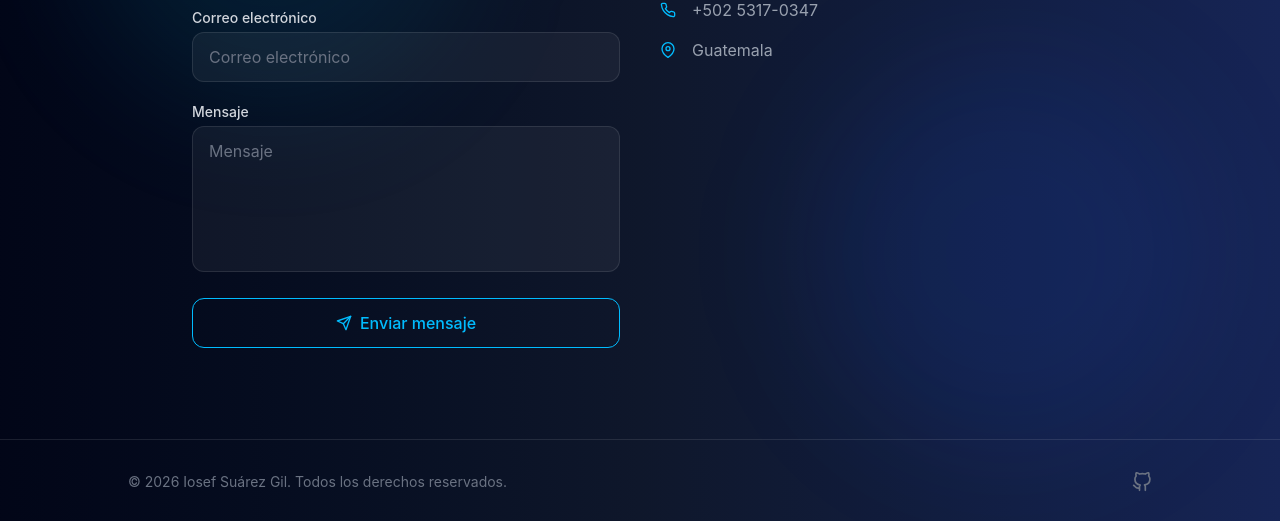
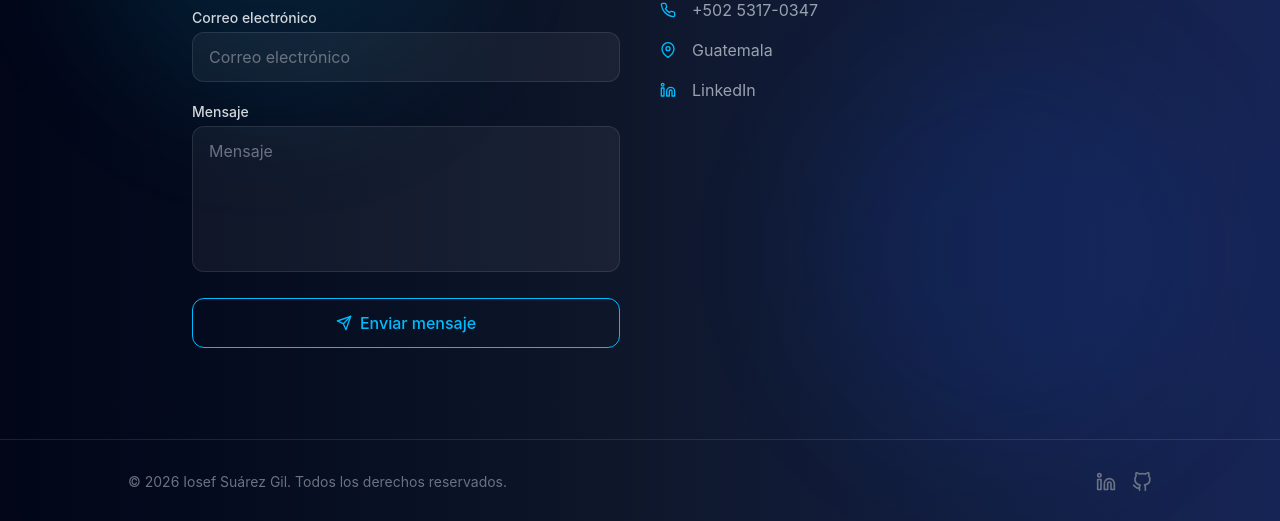
Before and after one commit to SuarezGil/Portafolio-web, a React (Vite) app in the folder apps/frontend/: page /contact in a window 1280 px wide. Shown: the part 361-882 px from the top of the page. Built offline with nearby package versions, Linux system fonts and the light colour scheme.

Commit message:
Add LinkedIn link to footer, hero and contact info

```diff
--- a/apps/frontend/src/components/Contact.jsx
+++ b/apps/frontend/src/components/Contact.jsx
@@ -1,7 +1,7 @@
 import { useState } from 'react'
 import { motion } from 'framer-motion'
 import { useI18n } from '../context/I18nContext'
-import { FiMail, FiPhone, FiMapPin, FiSend } from 'react-icons/fi'
+import { FiMail, FiPhone, FiMapPin, FiSend, FiLinkedin } from 'react-icons/fi'
 
 export default function Contact() {
   const { t } = useI18n()
@@ -147,6 +147,15 @@ export default function Contact() {
               <FiMapPin className="text-sky-400 shrink-0" />
               <span>{t('contact.info.location')}</span>
             </div>
+            <a
+              href="https://www.linkedin.com/in/iosef-suarez-662020367/"
+              target="_blank"
+              rel="noopener noreferrer"
+              className="flex items-center gap-4 text-gray-600 dark:text-gray-400 hover:text-sky-400 transition"
+            >
+              <FiLinkedin className="text-sky-400 shrink-0" />
+              <span>{t('contact.info.linkedin')}</span>
+            </a>
           </div>
         </motion.div>
       </div>
--- a/apps/frontend/src/components/Footer.jsx
+++ b/apps/frontend/src/components/Footer.jsx
@@ -1,5 +1,5 @@
 import { useI18n } from '../context/I18nContext'
-import { FiGithub } from 'react-icons/fi'
+import { FiGithub, FiLinkedin } from 'react-icons/fi'
 
 export default function Footer() {
   const { t } = useI18n()
@@ -12,6 +12,15 @@ export default function Footer() {
           &copy; {year} Iosef Suárez Gil. {t('footer.copyright')}.
         </p>
         <div className="flex gap-4">
+          <a
+            href="https://www.linkedin.com/in/iosef-suarez-662020367/"
+            target="_blank"
+            rel="noopener noreferrer"
+            className="hover:text-sky-400 transition"
+            aria-label="LinkedIn"
+          >
+            <FiLinkedin size={20} />
+          </a>
           <a
             href="https://github.com/SuarezGil"
             target="_blank"
--- a/apps/frontend/src/components/Hero.jsx
+++ b/apps/frontend/src/components/Hero.jsx
@@ -2,7 +2,7 @@ import { motion } from 'framer-motion'
 import { useState, useEffect } from 'react'
 import { useI18n } from '../context/I18nContext'
 import { useNavigate } from 'react-router-dom'
-import { FiGithub, FiDownload, FiChevronDown, FiExternalLink } from 'react-icons/fi'
+import { FiGithub, FiLinkedin, FiDownload, FiChevronDown, FiExternalLink } from 'react-icons/fi'
 import cv from '../assets/CURRICULUM IOSEF SUAREZ GIL 2026.pdf'
 
 function TypeWriter({ words, className }) {
@@ -103,7 +103,10 @@ function Hero() {
           transition={{ duration: 1, delay: 1.5 }}
           className="flex items-center justify-center gap-4 mt-8"
         >
-          <a href="https://github.com/SuarezGil" target="_blank" rel="noopener noreferrer" className="text-gray-500 hover:text-sky-400 transition">
+          <a href="https://www.linkedin.com/in/iosef-suarez-662020367/" target="_blank" rel="noopener noreferrer" className="text-gray-500 hover:text-sky-400 transition" aria-label="LinkedIn">
+            <FiLinkedin size={20} />
+          </a>
+          <a href="https://github.com/SuarezGil" target="_blank" rel="noopener noreferrer" className="text-gray-500 hover:text-sky-400 transition" aria-label="GitHub">
             <FiGithub size={20} />
           </a>
         </motion.div>
--- a/apps/frontend/src/translations/en.json
+++ b/apps/frontend/src/translations/en.json
@@ -112,7 +112,8 @@
       "title": "Contact information",
       "email": "iossg8@gmail.com",
       "phone": "+502 5317-0347",
-      "location": "Guatemala"
+      "location": "Guatemala",
+      "linkedin": "LinkedIn"
     },
     "modal": {
       "title": "Contact",
--- a/apps/frontend/src/translations/es.json
+++ b/apps/frontend/src/translations/es.json
@@ -112,7 +112,8 @@
       "title": "Información de contacto",
       "email": "iossg8@gmail.com",
       "phone": "+502 5317-0347",
-      "location": "Guatemala"
+      "location": "Guatemala",
+      "linkedin": "LinkedIn"
     },
     "modal": {
       "title": "Contacto",
```
